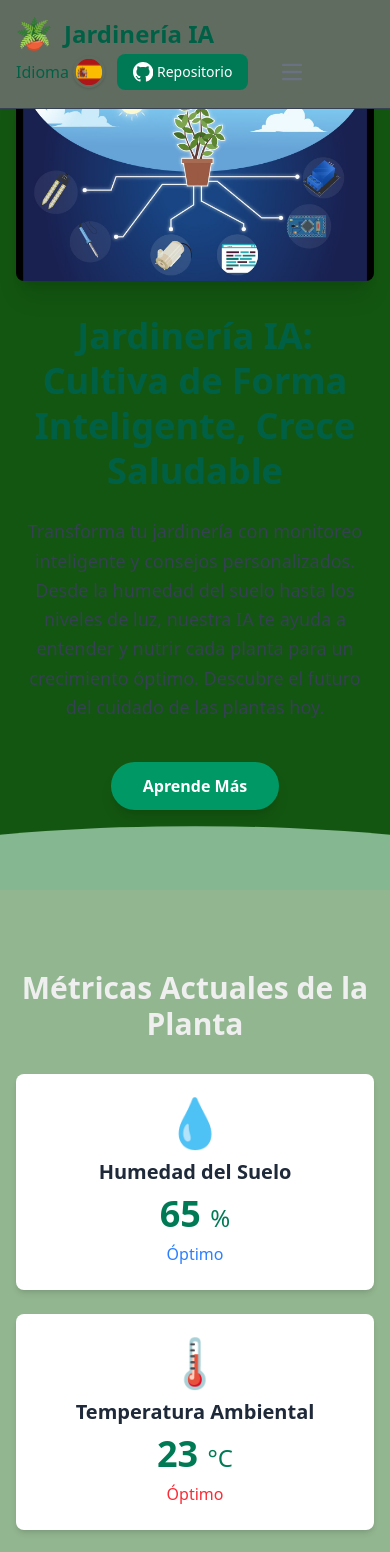
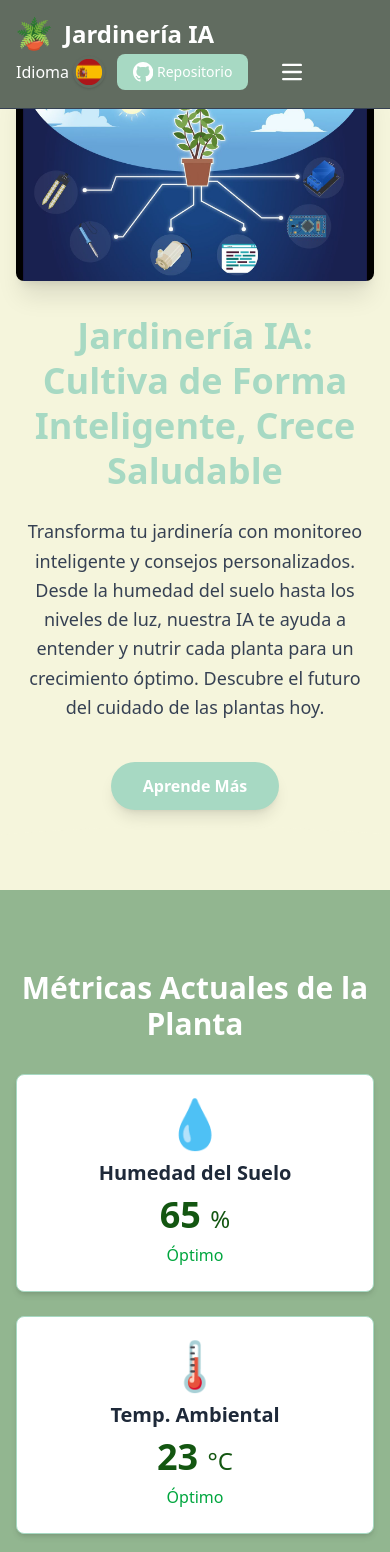
Before and after one commit to edwinscb/jardineriaIA, a React (Vite) app in the folder src/frontend/: page / in a window 390 px wide. Shown: the top 1552 px of the page. Built offline with nearby package versions, Linux system fonts and the light colour scheme.

Commit message:
Update colors

```diff
--- a/src/frontend/src/App.jsx
+++ b/src/frontend/src/App.jsx
@@ -7,12 +7,14 @@ import { FeaturesSection } from "./components/FeaturesSection"
 function App() {
 
   return (
-    <div id="home-section" className="flex flex-col min-h-screen">
+    <div id="home-section" className="flex flex-col min-h-screen bg-[#F5F5DC]">
       <NavBar />
-      <Banner/>
-      <CurrentValues />
-      <MetricsChart />
-      <FeaturesSection />
+      <main className="flex-grow">
+        <Banner />
+        <CurrentValues />
+        <MetricsChart />
+        <FeaturesSection/>
+      </main>
       <Footer />
     </div>
   )
--- a/src/frontend/src/components/Banner.jsx
+++ b/src/frontend/src/components/Banner.jsx
@@ -1,5 +1,4 @@
-
-import { useLanguage } from '../context/LanguageContext.jsx';
+import { useLanguage } from '../contexts/LanguageContext.jsx';
 import heroPlantImage from '../assets/img/pictures/RiegoAutomatico.jpg';
 
 const LANGUAGES = {
@@ -9,7 +8,7 @@ const LANGUAGES = {
 
 const TRANSLATIONS = {
   [LANGUAGES.EN]: {
-    heroTitle: "Gardering IA: Cultivate Smarter, Grow Healthier",
+    heroTitle: "Gardening IA: Cultivate Smarter, Grow Healthier",
     heroSubtitle: "Transform your gardening with intelligent monitoring and personalized insights. From soil humidity to light levels, our AI helps you understand and nurture every plant for optimal growth. Discover the future of plant care today.",
     callToAction: "Learn More"
   },
@@ -24,33 +23,33 @@ export const Banner = () => {
   const { currentLang } = useLanguage();
 
   return (
-    <section id="home" className="relative bg-[#135611] overflow-hidden">
+    <section id="home-section" className="relative bg-[#F5F5DC] overflow-hidden">
       <div className="container mx-auto px-4 py-20 md:py-32 lg:py-40 flex items-center justify-between md:flex-row flex-col-reverse">
         <div className="text-center md:text-left md:w-1/2 lg:w-5/12 relative z-10">
-          <h1 className="text-4xl sm:text-5xl lg:text-6xl font-extrabold text-emerald-800 dark:text-emerald-300 mb-6 leading-tight">
+          <h1 className="text-[#A7D9C3] text-4xl sm:text-5xl lg:text-6xl font-extrabold mb-6 leading-tight">
             {TRANSLATIONS[currentLang].heroTitle}
           </h1>
-          <p className="text-lg sm:text-xl text-gray-700 dark:text-gray-300 mb-10 max-w-xl mx-auto md:mx-0 leading-relaxed">
+          <p className="text-lg sm:text-xl text-gray-700 mb-10 max-w-xl mx-auto md:mx-0 leading-relaxed">
             {TRANSLATIONS[currentLang].heroSubtitle}
           </p>
           <a
             href="#features"
-            className="inline-block bg-emerald-600 hover:bg-emerald-700 text-white font-bold py-3 px-8 rounded-full shadow-lg transition-transform transform hover:scale-105 duration-300 focus:outline-none focus:ring-4 focus:ring-emerald-300 dark:focus:ring-emerald-700"
+            className="inline-block bg-[#A7D9C3] hover:bg-[#87C2A3] text-white font-bold py-3 px-8 rounded-full shadow-lg transition-transform transform hover:scale-105 duration-300 focus:outline-none focus:ring-4 focus:ring-[#A7D9C3]"
           >
             {TRANSLATIONS[currentLang].callToAction}
           </a>
         </div>
-
         <div className="md:w-1/2 lg:w-5/12 mb-8 md:mb-0 relative">
           <img
             src={heroPlantImage}
             alt="Planta siendo monitoreada con tecnología de Inteligencia Artificial"
             className="rounded-lg shadow-xl object-cover w-full h-full md:h-auto max-h-96 md:max-h-full"
+            loading="lazy"
           />
         </div>
       </div>
       <div
-        className="absolute bottom-0 left-0 w-full h-32 md:h-48 bg-emerald-100 dark:bg-gray-700 opacity-60 dark:opacity-40"
+        className="absolute bottom-0 left-0 w-full h-32 md:h-48 bg-[#F5F5DC] opacity-60"
         style={{ clipPath: 'ellipse(100% 50% at 50% 100%)' }}
       ></div>
     </section>
--- a/src/frontend/src/components/CurrentValues.jsx
+++ b/src/frontend/src/components/CurrentValues.jsx
@@ -1,5 +1,4 @@
-
-import { useLanguage } from '../context/LanguageContext.jsx';
+import { useLanguage } from '../contexts/LanguageContext.jsx';
 
 const LANGUAGES = {
   EN: 'en',
@@ -10,7 +9,7 @@ const TRANSLATIONS = {
   [LANGUAGES.EN]: {
     currentMetricsTitle: "Current Plant Metrics",
     soilHumidity: "Soil Humidity",
-    ambientTemp: "Ambient Temperature",
+    ambientTemp: "Ambient Temp.",
     lightLevel: "Light Level",
     humidityUnit: "%",
     tempUnit: "°C",
@@ -22,7 +21,7 @@ const TRANSLATIONS = {
   [LANGUAGES.ES]: {
     currentMetricsTitle: "Métricas Actuales de la Planta",
     soilHumidity: "Humedad del Suelo",
-    ambientTemp: "Temperatura Ambiental",
+    ambientTemp: "Temp. Ambiental",
     lightLevel: "Nivel de Luz",
     humidityUnit: "%",
     tempUnit: "°C",
@@ -36,6 +35,12 @@ const TRANSLATIONS = {
 export const CurrentValues = () => {
   const { currentLang } = useLanguage();
 
+  const statusColors = {
+    optimal: "text-green-600",
+    low: "text-red-500",
+    high: "text-orange-600"
+  };
+
   const metricsData = [
     {
       id: 'humidity',
@@ -43,8 +48,7 @@ export const CurrentValues = () => {
       value: 65,
       unit: TRANSLATIONS[currentLang].humidityUnit,
       icon: '💧',
-      status: TRANSLATIONS[currentLang].optimal,
-      color: 'text-blue-500'
+      statusKey: 'optimal',
     },
     {
       id: 'temperature',
@@ -52,8 +56,7 @@ export const CurrentValues = () => {
       value: 23,
       unit: TRANSLATIONS[currentLang].tempUnit,
       icon: '🌡️',
-      status: TRANSLATIONS[currentLang].optimal,
-      color: 'text-red-500'
+      statusKey: 'optimal',
     },
     {
       id: 'light',
@@ -61,15 +64,14 @@ export const CurrentValues = () => {
       value: 8000,
       unit: TRANSLATIONS[currentLang].lightUnit,
       icon: '☀️',
-      status: TRANSLATIONS[currentLang].high,
-      color: 'text-yellow-500'
+      statusKey: 'high',
     }
   ];
 
   return (
     <section id="current-values" className="py-12 bg-[#92B690]">
       <div className="container mx-auto px-4 mt-8">
-        <h2 className="text-3xl font-bold text-center text-[#efefef] mb-8">
+        <h2 className="text-3xl font-bold text-center text-white mb-8">
           {TRANSLATIONS[currentLang].currentMetricsTitle}
         </h2>
 
@@ -77,19 +79,20 @@ export const CurrentValues = () => {
           {metricsData.map((metric) => (
             <div
               key={metric.id}
-              className="bg-white dark:bg-gray-900 rounded-lg shadow-md p-6 flex flex-col items-center justify-center transition-transform hover:scale-105 duration-300"
+              className="bg-white rounded-lg shadow-md p-6 flex flex-col items-center justify-center transition-transform hover:scale-105 duration-300 border border-[#A7D9C3]"
             >
-              <div className={`text-5xl mb-3 ${metric.color}`}>
+              <div className={`text-5xl mb-3 ${statusColors[metric.statusKey]}`}>
                 {metric.icon}
               </div>
-              <h3 className="text-xl font-semibold text-gray-800 dark:text-gray-200 mb-2">
+              <h3 className="text-xl font-semibold text-gray-800 mb-2">
                 {metric.name}
               </h3>
-              <p className="text-4xl font-bold text-emerald-700 dark:text-emerald-400 mb-2">
+              {/* CAMBIO CLAVE AQUÍ: text-[#135611] para un verde oscuro y vivo */}
+              <p className="text-4xl font-bold text-[#135611] mb-2">
                 {metric.value} <span className="text-2xl font-normal">{metric.unit}</span>
               </p>
-              <p className={`text-md font-medium ${metric.color}`}>
-                {metric.status}
+              <p className={`text-md font-medium ${statusColors[metric.statusKey]}`}>
+                {TRANSLATIONS[currentLang][metric.statusKey]}
               </p>
             </div>
           ))}
--- a/src/frontend/src/components/MetricsChart.jsx
+++ b/src/frontend/src/components/MetricsChart.jsx
@@ -9,7 +9,7 @@ import {
   Tooltip,
   Legend,
 } from 'chart.js';
-import { useLanguage } from '../context/LanguageContext.jsx';
+import { useLanguage } from '../contexts/LanguageContext.jsx';
 
 ChartJS.register(
   CategoryScale,
@@ -57,14 +57,29 @@ export const MetricsChart = () => {
 
   const labels = ['Lun', 'Mar', 'Mié', 'Jue', 'Vie', 'Sáb', 'Dom'];
 
+  const chartLineColors = {
+    humidity: {
+      borderColor: '#A7D9C3',
+      backgroundColor: 'rgba(167, 217, 195, 0.2)',
+    },
+    temperature: {
+      borderColor: '#f87171',
+      backgroundColor: 'rgba(248, 113, 113, 0.2)',
+    },
+    light: {
+      borderColor: '#fbbf24',
+      backgroundColor: 'rgba(251, 191, 36, 0.2)',
+    }
+  };
+
   const humidityData = {
     labels,
     datasets: [
       {
         label: TRANSLATIONS[currentLang].humidityYAxis,
         data: [65, 59, 80, 81, 56, 55, 60],
-        borderColor: '#34d399',
-        backgroundColor: 'rgba(52, 211, 153, 0.2)',
+        borderColor: chartLineColors.humidity.borderColor,
+        backgroundColor: chartLineColors.humidity.backgroundColor,
         fill: true,
         tension: 0.3,
       },
@@ -77,7 +92,7 @@ export const MetricsChart = () => {
       {
         label: TRANSLATIONS[currentLang].tempYAxis,
         data: [22, 24, 23, 25, 24, 26, 25],
-        borderColor: '#f87171',
+        borderColor: chartLineColors.temperature.borderColor,
         backgroundColor: 'rgba(248, 113, 113, 0.2)',
         fill: true,
         tension: 0.3,
@@ -91,12 +106,20 @@ export const MetricsChart = () => {
       {
         label: TRANSLATIONS[currentLang].lightYAxis,
         data: [7000, 8500, 7800, 9000, 8200, 9500, 8800],
-        borderColor: '#fbbf24',
+        borderColor: chartLineColors.light.borderColor,
         backgroundColor: 'rgba(251, 191, 36, 0.2)',
         fill: true,
         tension: 0.3,
       },
     ],
+  };
+
+  // Ajuste de colores para elementos de la gráfica para un fondo más claro
+  const chartTextColors = {
+    title: '#135611', // Verde Oscuro para títulos de gráficas (se ve bien sobre blanco)
+    labels: '#616c60', // Verde Grisáceo Oscuro para etiquetas de ejes y ticks
+    grid: '#e5e7eb',   // Gris muy claro para las líneas de la cuadrícula
+    legend: '#616c60'  // Verde Grisáceo Oscuro para las leyendas
   };
 
   const baseChartOptions = {
@@ -106,12 +129,23 @@ export const MetricsChart = () => {
       legend: {
         display: true,
         labels: {
-          color: currentLang === LANGUAGES.EN ? '#4b5563' : '#d1d5db',
+          color: chartTextColors.legend,
+          font: {
+            size: 14
+          }
         }
       },
       tooltip: {
         mode: 'index',
         intersect: false,
+        backgroundColor: '#616c60', // Se mantiene para consistencia del tooltip
+        titleColor: '#A7D9C3',
+        bodyColor: '#F5F5DC',
+        padding: 10,
+        cornerRadius: 4,
+        displayColors: true,
+        borderWidth: 1,
+        borderColor: '#A7D9C3',
       },
     },
     scales: {
@@ -119,22 +153,23 @@ export const MetricsChart = () => {
         title: {
           display: true,
           text: TRANSLATIONS[currentLang].chartXAxis,
-          color: currentLang === LANGUAGES.EN ? '#4b5563' : '#d1d5db',
+          color: chartTextColors.labels,
+          font: { size: 14 }
         },
         ticks: {
-          color: currentLang === LANGUAGES.EN ? '#4b5563' : '#9ca3af',
+          color: chartTextColors.labels,
         },
         grid: {
-          color: currentLang === LANGUAGES.EN ? '#e5e7eb' : '#374151',
+          color: chartTextColors.grid,
         }
       },
       y: {
         ticks: {
-          color: currentLang === LANGUAGES.EN ? '#4b5563' : '#9ca3af',
+          color: chartTextColors.labels,
         },
         grid: {
-          color: currentLang === LANGUAGES.EN ? '#e5e7eb' : '#374151',
-        }
+          color: chartTextColors.grid,
+        },
       },
     },
   };
@@ -146,7 +181,7 @@ export const MetricsChart = () => {
       title: {
         display: true,
         text: TRANSLATIONS[currentLang].humidityChartTitle,
-        color: currentLang === LANGUAGES.EN ? '#065f46' : '#34d399',
+        color: chartTextColors.title,
         font: { size: 20 },
       },
     },
@@ -157,7 +192,8 @@ export const MetricsChart = () => {
         title: {
           display: true,
           text: TRANSLATIONS[currentLang].humidityYAxis,
-          color: currentLang === LANGUAGES.EN ? '#4b5563' : '#d1d5db',
+          color: chartTextColors.labels,
+          font: { size: 14 }
         },
       },
     },
@@ -170,7 +206,7 @@ export const MetricsChart = () => {
       title: {
         display: true,
         text: TRANSLATIONS[currentLang].temperatureChartTitle,
-        color: currentLang === LANGUAGES.EN ? '#b91c1c' : '#f87171',
+        color: chartTextColors.title,
         font: { size: 20 },
       },
     },
@@ -181,7 +217,8 @@ export const MetricsChart = () => {
         title: {
           display: true,
           text: TRANSLATIONS[currentLang].tempYAxis,
-          color: currentLang === LANGUAGES.EN ? '#4b5563' : '#d1d5db',
+          color: chartTextColors.labels,
+          font: { size: 14 }
         },
       },
     },
@@ -194,7 +231,7 @@ export const MetricsChart = () => {
       title: {
         display: true,
         text: TRANSLATIONS[currentLang].lightChartTitle,
-        color: currentLang === LANGUAGES.EN ? '#b45309' : '#fbbf24',
+        color: chartTextColors.title,
         font: { size: 20 },
       },
     },
@@ -205,41 +242,45 @@ export const MetricsChart = () => {
         title: {
           display: true,
           text: TRANSLATIONS[currentLang].lightYAxis,
-          color: currentLang === LANGUAGES.EN ? '#4b5563' : '#d1d5db',
+          color: chartTextColors.labels,
+          font: { size: 14 }
         },
       },
     },
   };
 
-
   return (
-    <section id="metrics" className="py-12 bg-[#02cab2]">
+    // CAMBIO CLAVE AQUÍ: Fondo de la sección a Crema Neutro (#F5F5DC)
+    <section id="metrics" className="py-12 bg-[#F5F5DC]">
       <div className="container mx-auto px-4">
-        <h2 className="text-3xl font-bold text-center text-emerald-800 mb-8">
+        {/* Título principal de la sección: Verde Oscuro (#135611) para un buen contraste con el fondo claro */}
+        <h2 className="text-[#135611] text-3xl font-bold text-center mb-8">
           {TRANSLATIONS[currentLang].metricsSectionTitle}
         </h2>
 
         <div className="grid grid-cols-1 lg:grid-cols-2 xl:grid-cols-3 gap-6">
 
-          <div className="bg-white dark:bg-gray-900 p-6 rounded-lg shadow-md" style={{ height: '400px' }}>
+          <div className="bg-white p-6 rounded-lg shadow-md border border-[#A7D9C3]" style={{ height: '400px' }}>
             {humidityData.datasets[0].data.length > 0 ? (
               <Line data={humidityData} options={humidityOptions} />
             ) : (
-              <p className="text-center text-gray-500 dark:text-gray-400">{TRANSLATIONS[currentLang].noData}</p>
+              <p className="text-center text-gray-700">{TRANSLATIONS[currentLang].noData}</p>
             )}
           </div>
-          <div className="bg-white dark:bg-gray-900 p-6 rounded-lg shadow-md" style={{ height: '400px' }}>
+
+          <div className="bg-white p-6 rounded-lg shadow-md border border-[#A7D9C3]" style={{ height: '400px' }}>
             {temperatureData.datasets[0].data.length > 0 ? (
               <Line data={temperatureData} options={temperatureOptions} />
             ) : (
-              <p className="text-center text-gray-500 dark:text-gray-400">{TRANSLATIONS[currentLang].noData}</p>
+              <p className="text-center text-gray-700">{TRANSLATIONS[currentLang].noData}</p>
             )}
           </div>
-          <div className="bg-white dark:bg-gray-900 p-6 rounded-lg shadow-md" style={{ height: '400px' }}>
+
+          <div className="bg-white p-6 rounded-lg shadow-md border border-[#A7D9C3]" style={{ height: '400px' }}>
             {lightData.datasets[0].data.length > 0 ? (
               <Line data={lightData} options={lightOptions} />
             ) : (
-              <p className="text-center text-gray-500 dark:text-gray-400">{TRANSLATIONS[currentLang].noData}</p>
+              <p className="text-center text-gray-700">{TRANSLATIONS[currentLang].noData}</p>
             )}
           </div>
         </div>
--- a/src/frontend/src/components/NavBar.jsx
+++ b/src/frontend/src/components/NavBar.jsx
@@ -1,5 +1,5 @@
-import { useState, useEffect, useCallback } from "react";
-import { useLanguage } from "../context/LanguageContext.jsx";
+import { useState, useCallback } from "react";
+import { useLanguage } from "../contexts/LanguageContext.jsx";
 import githubLogo from "../assets/img/logos/gitHub-icon.svg";
 import principalLogo from "../assets/img/logos/principallogo.svg";
 import langIconES from "../assets/img/logos/lang-icon-es.svg";
@@ -37,18 +37,24 @@ const TRANSLATIONS = {
   }
 };
 
-const NAV_ITEMS = ["home", "demo", "currentValues", "charts", "portafolio"];
+const NAV_ITEMS = [
+  { id: "home", href: "#home-section" },
+  { id: "demo", href: "#demo" },
+  { id: "currentValues", href: "#current-values" },
+  { id: "charts", href: "#metrics" },
+  { id: "portafolio", href: "https://portafolioedwincastro.vercel.app/", external: true },
+];
 
-const LanguageSelector = ({ currentLang, toggleLanguage }) => (
+const LanguageSelector = ({ currentLang, toggleLanguage, translations }) => (
   <div
-    className="flex items-center cursor-pointer mr-3 font-medium text-emerald-800 hover:text-emerald-900 transition-colors dark:text-white dark:hover:text-gray-200"
+    className="flex items-center cursor-pointer mr-3 font-medium text-white hover:text-[#A7D9C3] transition-colors"
     onClick={toggleLanguage}
-    aria-label={TRANSLATIONS[currentLang].language}
+    aria-label={translations[currentLang].language}
     role="button"
     tabIndex="0"
     onKeyDown={(e) => e.key === 'Enter' && toggleLanguage()}
   >
-    <span className="mr-1">{TRANSLATIONS[currentLang].language}</span>
+    <span className="mr-1">{translations[currentLang].language}</span>
     <img
       src={currentLang === LANGUAGES.ES ? langIconES : langIconEN}
       alt={currentLang === LANGUAGES.ES ? "Español" : "English"}
@@ -70,7 +76,8 @@ export const NavBar = () => {
   }, []);
 
   const handleToggle = useCallback(() => setExpanded(prev => !prev), []);
-    const scrollToTop = useCallback(() => {
+
+  const scrollToHome = useCallback(() => {
     window.scrollTo({
       top: 0,
       behavior: 'smooth'
@@ -78,34 +85,36 @@ export const NavBar = () => {
     setActiveLink("home");
     setExpanded(false);
   }, []);
+
   return (
-    <nav className="bg-[#616c60] fixed w-full z-50 top-0 start-0 border-b border-gray-700 dark:border-gray-600">
+    <nav className="bg-[#616c60] fixed w-full z-50 top-0 start-0 border-b border-gray-700">
       <div className="max-w-screen-xl flex flex-wrap items-center justify-between mx-auto p-4">
 
-        <a href="/" className="flex items-center space-x-3 rtl:space-x-reverse">
-          <img src={principalLogo} alt="GitHub" className="w-9" />
-          <span className="self-center text-2xl font-semibold whitespace-nowrap text-emerald-800 dark:text-white">{TRANSLATIONS[currentLang].title}</span>
+        <a href="#home-section" onClick={scrollToHome} className="flex items-center space-x-3 rtl:space-x-reverse cursor-pointer">
+          <img src={principalLogo} alt="Logo Jardinería IA" className="w-9" />
+          <span className="self-center text-2xl font-semibold whitespace-nowrap text-white">{TRANSLATIONS[currentLang].title}</span>
         </a>
-        <div className="flex md:order-2 space-x-3 md:space-x-0 rtl:space-x-reverse items-center">
+        <div className="flex lg:order-2 space-x-3 lg:space-x-0 rtl:space-x-reverse items-center">
 
-          <LanguageSelector currentLang={currentLang} toggleLanguage={toggleLanguage} />
-
-
+          <LanguageSelector
+            currentLang={currentLang}
+            toggleLanguage={toggleLanguage}
+            translations={TRANSLATIONS}
+          />
           <a
             href="https://github.com/edwinscb/jardineriaIA"
             target="_blank"
             rel="noopener noreferrer"
-            className="text-white bg-emerald-700 hover:bg-emerald-800 focus:ring-4 focus:outline-none focus:ring-emerald-300 font-medium rounded-lg text-sm px-4 py-2 text-center dark:bg-emerald-600 dark:hover:bg-emerald-700 dark:focus:ring-emerald-800 flex items-center space-x-1 whitespace-nowrap"
+            className="text-white focus:ring-[#A7D9C3] bg-[#A7D9C3] hover:bg-[#87C2A3] focus:ring-4 focus:outline-none font-medium rounded-lg text-sm px-4 py-2 text-center flex items-center space-x-1 whitespace-nowrap"
             aria-label={TRANSLATIONS[currentLang].repo}
           >
             <img src={githubLogo} alt="GitHub" className="w-5 h-5" />
             <span>{TRANSLATIONS[currentLang].repo}</span>
           </a>
-
           <button
             onClick={handleToggle}
             type="button"
-            className="inline-flex items-center p-2 w-10 h-10 justify-center text-sm text-gray-500 rounded-lg md:hidden hover:bg-gray-100 focus:outline-none focus:ring-2 focus:ring-gray-200 dark:text-gray-400 dark:hover:bg-gray-700 dark:focus:ring-gray-600 ml-3"
+            className="inline-flex items-center p-2 w-10 h-10 justify-center text-sm text-white rounded-lg lg:hidden hover:bg-gray-100 focus:outline-none focus:ring-2 focus:ring-gray-200 ml-3"
             aria-controls="navbar-sticky"
             aria-expanded={expanded}
             aria-label={expanded ? TRANSLATIONS[currentLang].closeMenu : TRANSLATIONS[currentLang].openMenu}
@@ -116,42 +125,32 @@ export const NavBar = () => {
             </svg>
           </button>
         </div>
-        <div className={`items-center justify-between w-full md:flex md:w-auto md:order-1 ${expanded ? 'block' : 'hidden'}`} id="navbar-sticky">
-          <ul className="flex flex-col p-4 md:p-0 mt-4 font-medium border border-gray-100 rounded-lg bg-emerald-50 md:space-x-8 rtl:space-x-reverse md:flex-row md:mt-0 md:border-0 md:bg-transparent dark:bg-gray-800 md:dark:bg-transparent dark:border-gray-700">
+
+        <div className={`items-center justify-between w-full lg:flex lg:w-auto lg:order-1 ${expanded ? 'block' : 'hidden'}`} id="navbar-sticky">
+          <ul className="flex flex-col p-4 lg:p-0 mt-4 font-medium border border-gray-100 rounded-lg bg-emerald-50 lg:space-x-8 rtl:space-x-reverse lg:flex-row lg:mt-0 lg:border-0 lg:bg-transparent">
             {NAV_ITEMS.map((item) => (
-              <li key={item}>
-                {item === "portafolio" ? (
+              <li key={item.id}>
                 <a
-                    href="https://portafolioedwincastro.vercel.app/"
-                    target="_blank"
-                    rel="noopener noreferrer"
-                    className="block py-2 px-3 text-gray-900 rounded md:bg-transparent md:p-0 hover:bg-gray-100 md:hover:bg-transparent md:hover:text-emerald-700 dark:text-white dark:hover:bg-gray-700 dark:hover:text-emerald-500 md:dark:hover:bg-transparent dark:border-gray-700"
-                  >
-                    {TRANSLATIONS[currentLang][item]}
-                  </a>
-                ) : (
-
-                  <a
-                    href={
-                      item === "home" ? "#home" :
-                      item === "currentValues" ? "#current-values" :
-                      item === "charts" ? "#metrics" :
-                      `#${item}`
-                    }
-                    className={`block py-2 px-3 rounded md:bg-transparent md:p-0 ${activeLink === item ? 'text-white bg-emerald-700 md:text-emerald-700 dark:md:text-emerald-500' : 'text-gray-900 hover:bg-gray-100 md:hover:bg-transparent md:hover:text-emerald-700 dark:text-white dark:hover:bg-gray-700 dark:hover:text-emerald-500 md:dark:hover:bg-transparent dark:border-gray-700'}`}
-                    aria-current={activeLink === item ? "page" : undefined}
+                  href={item.href}
+                  target={item.external ? "_blank" : "_self"}
+                  rel={item.external ? "noopener noreferrer" : undefined}
                   onClick={(e) => {
-                      if (item === "home") {
+                    if (item.id === "home") {
                       e.preventDefault();
-                        scrollToTop();
-                      } else {
-                        handleNavLinkClick(item);
+                      scrollToHome();
+                    } else if (!item.external) {
+                      handleNavLinkClick(item.id);
                     }
                   }}
+                  className={`block py-2 px-3 rounded lg:bg-transparent lg:p-0
+                    ${activeLink === item.id
+                      ? 'text-white bg-[#A7D9C3] lg:text-[#A7D9C3]'
+                      : 'text-gray-900 hover:bg-gray-100 lg:text-white lg:hover:bg-transparent lg:hover:text-[#A7D9C3]'
+                    }`}
+                  aria-current={activeLink === item.id ? "page" : undefined}
                 >
-                    {TRANSLATIONS[currentLang][item]}
+                  {TRANSLATIONS[currentLang][item.id]}
                 </a>
-                )}
               </li>
             ))}
           </ul>
--- a/src/frontend/src/index.css
+++ b/src/frontend/src/index.css
@@ -1 +1,5 @@
 @import "tailwindcss";
+
+html {
+  scroll-behavior: smooth;
+}
--- a/src/frontend/src/main.jsx
+++ b/src/frontend/src/main.jsx
@@ -2,7 +2,7 @@ import { StrictMode } from 'react'
 import { createRoot } from 'react-dom/client'
 import './index.css'
 import App from './App.jsx'
-import { LanguageProvider } from './context/LanguageContext.jsX'
+import { LanguageProvider } from './contexts/LanguageContext.jsX'
 
 createRoot(document.getElementById('root')).render(
   <StrictMode>
```
Also changed, not shown: src/frontend/src/components/FeaturesSection.jsx (+12 -13 lines), src/frontend/src/components/Footer.jsx (+11 -10 lines), src/frontend/src/contexts/LanguageContext.jsx (renamed from src/frontend/src/context/LanguageContext.jsx). Lines whose indentation alone changed are shown as unchanged.
